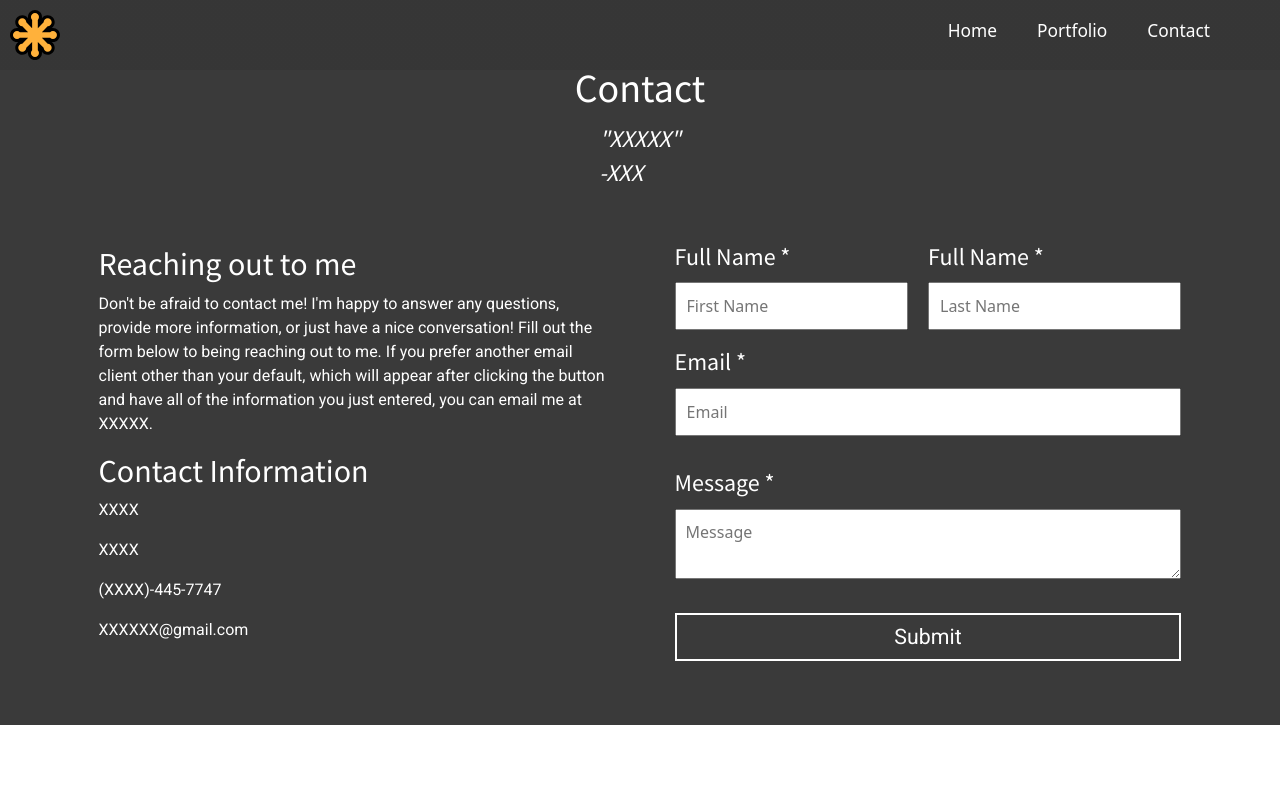
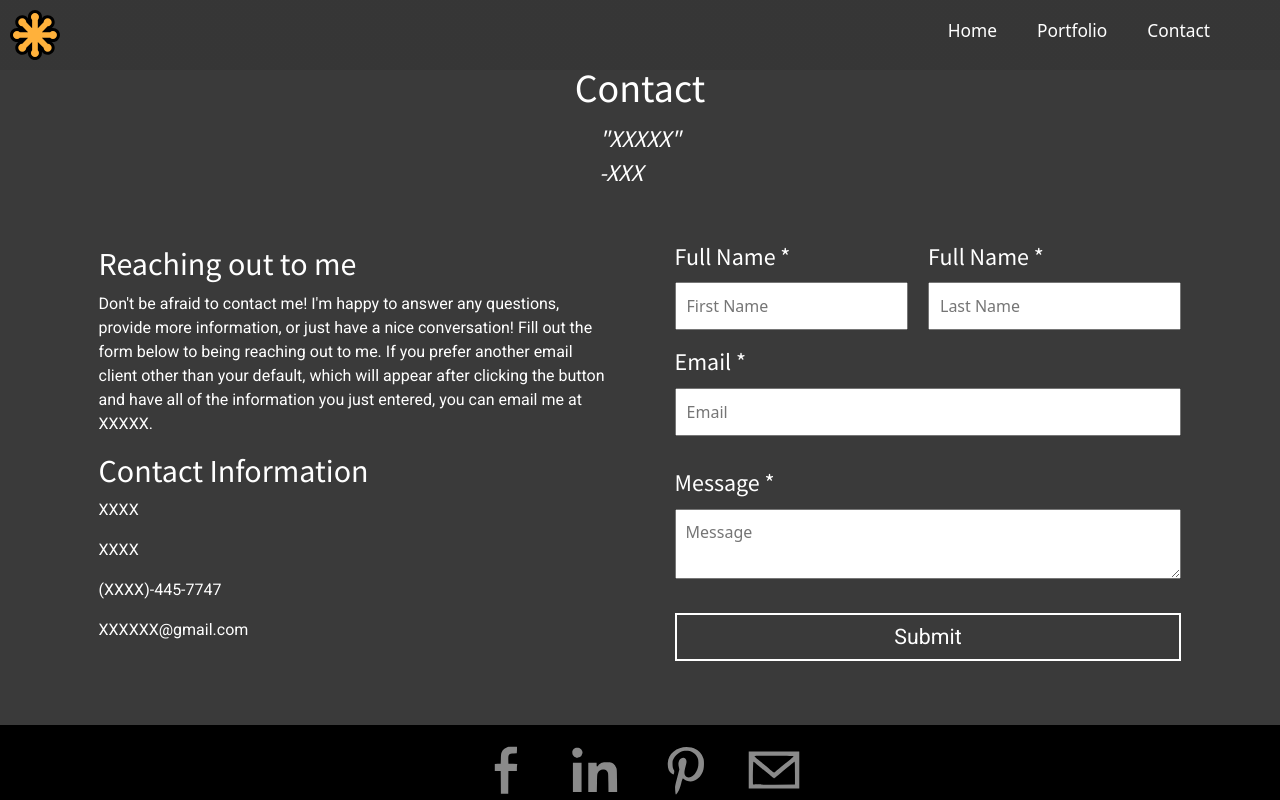
Before and after one commit to catalinuh/personal-website-evaluation, a React (Create React App) app: page /contact in a window 1280 px wide. Shown: the top 800 px of the page. Built offline with nearby package versions, Linux system fonts and the light colour scheme.

Commit message:
update: Small changes to style

```diff
--- a/public/style.css
+++ b/public/style.css
@@ -568,7 +568,7 @@ li > a {
 * > a > .img-responsive {
   width: 5vw;
   height: 5vw;
-  margin: 5vw;
+  margin: 1vw;
 }
 
 .media-links {
@@ -613,6 +613,7 @@ li > a {
     grid-row: 3;
     grid-column: 1;
   }
+
   .home-footer {
     grid-row: 3;
     grid-column: 2;
--- a/src/pages/Contact.js
+++ b/src/pages/Contact.js
@@ -1,8 +1,9 @@
-import { ContactInfo } from '../components';
+import { ContactInfo, Footer } from '../components';
 const Contact = () => {
   return (
     <div>
       <ContactInfo />
+      <Footer />
     </div>
   );
 };
--- a/src/pages/Portfolio.js
+++ b/src/pages/Portfolio.js
@@ -1,9 +1,10 @@
-import { ProjectsAndPortfolio } from '../components';
+import { Footer, ProjectsAndPortfolio } from '../components';
 
 const Portfolio = () => {
   return (
     <div>
       <ProjectsAndPortfolio />
+      <Footer />
     </div>
   );
 };
```
